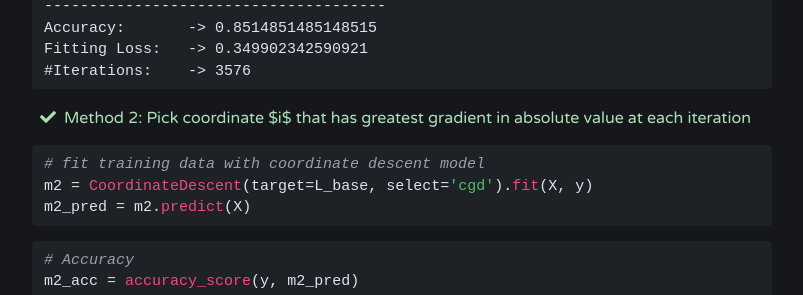
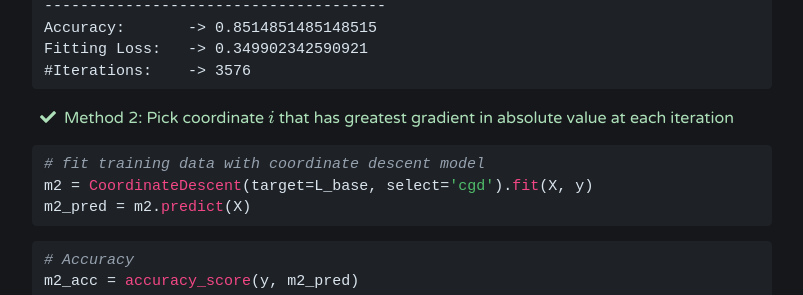
Before and after one commit to galaxie500/blog, a Jekyll site: the page built from _posts/2020-12-29-coordinate-descent.md, in a window 1280 px wide and 900 px high, scrolled down 5071 px. Shown: the part 154-449 px from the top of the window, without its empty margins (238-1041 px from the left). Built offline with Jekyll 4.4.1, drawn with Linux system fonts in a browser that asks for light colours; nearby versions of some CDN libraries; formulas are drawn with MathJax 3; comment, search, counter and statistics services are not loaded.

````diff
--- a/_posts/2020-12-29-coordinate-descent.md
+++ b/_posts/2020-12-29-coordinate-descent.md
@@ -249,7 +249,7 @@ Output:
     #Iterations:    -> 3576
 
 
-- Method 2: Pick coordinate $i$ that has greatest gradient in absolute value at each iteration
+- Method 2: Pick coordinate $$i$$ that has greatest gradient in absolute value at each iteration
 
 
 ```python
````
Also changed, not shown: _posts/2019-01-03-word_embeddings.md (+1 -1 lines), _posts/2019-01-09-calibrated_estimation.md (+1 -1 lines).
